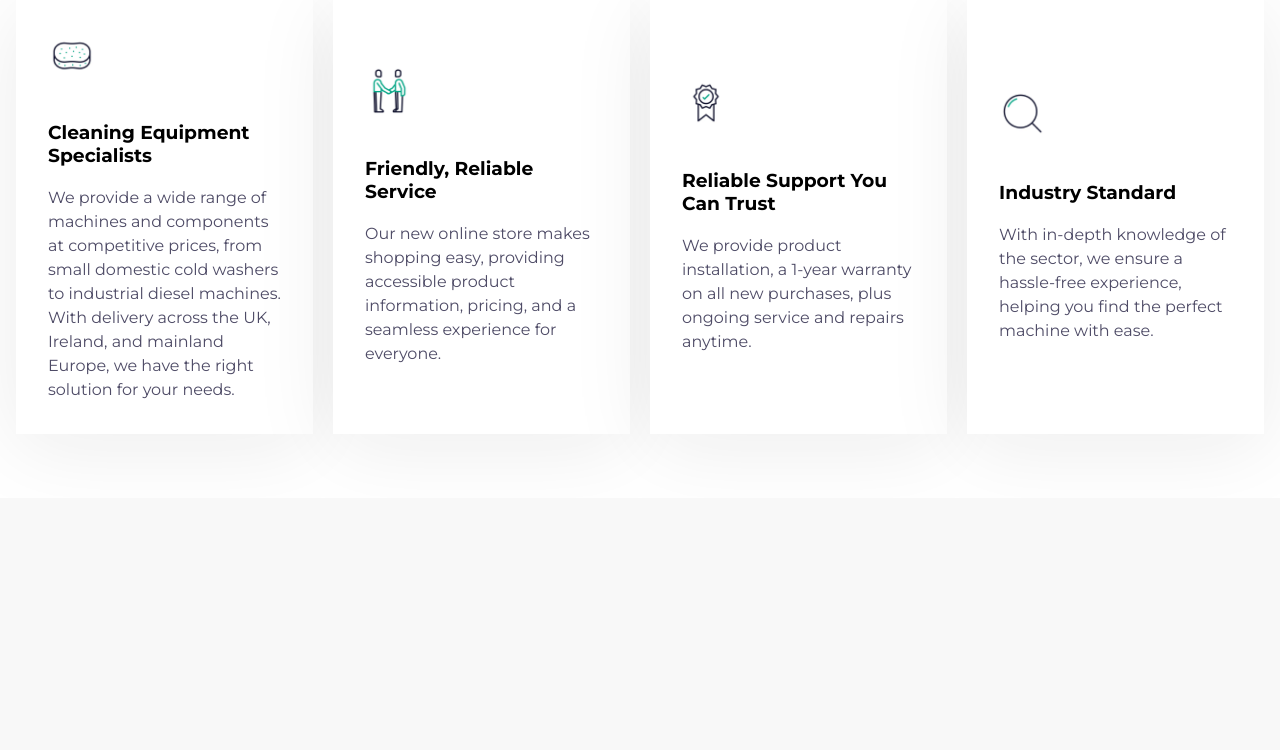
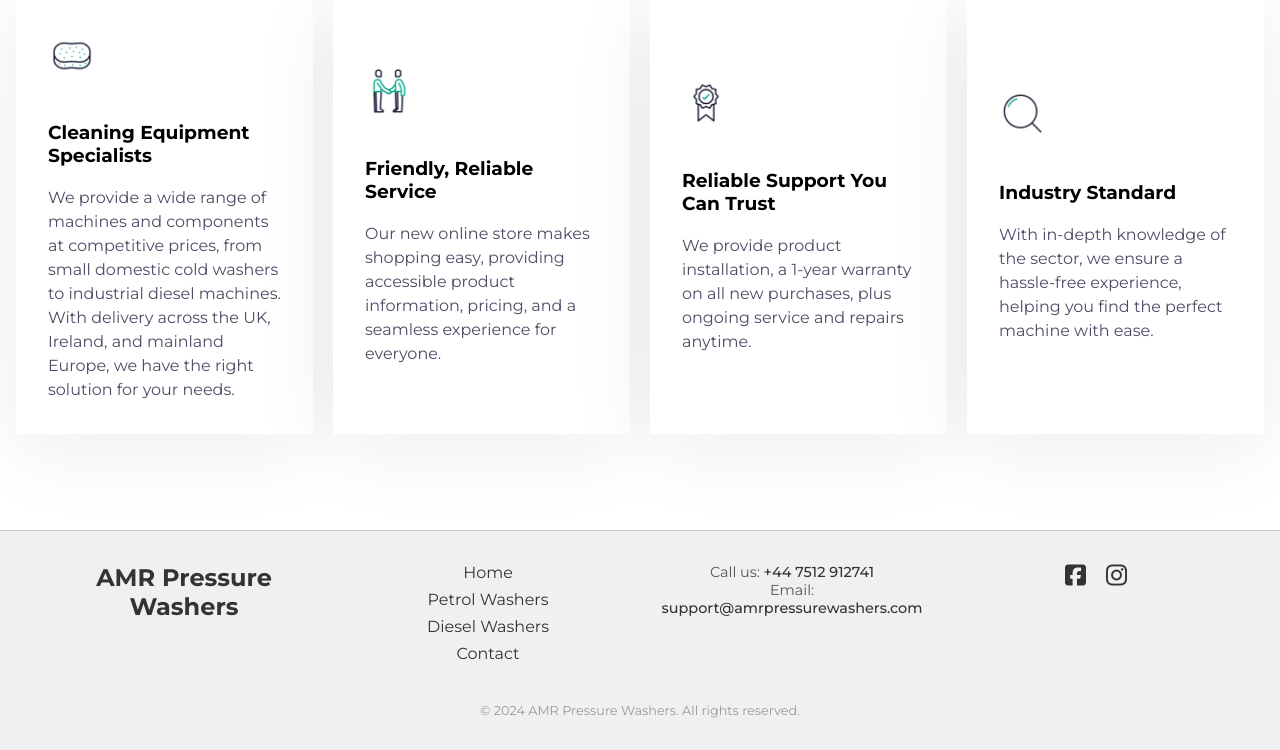
Before and after one commit to dairequinn07/AMR_Pressure_Washers, a Python web app: template templates/index.html in a window 1280 px wide. Shown: the part 1643-2393 px from the top of the page. Before the commit the page ends 2042 px from the top, so only its background shows below. Run offline with Jinja, Linux system fonts and the light colour scheme; the template is opened without the code that fills it, so the values that code supplies are empty; some libraries are stand-ins or nearby versions.

Commit message:
Adding footer

```diff
--- a/static/css/main.css
+++ b/static/css/main.css
@@ -24,6 +24,7 @@ body {
     padding: 0;
     font-family: 'Montserrat', sans-serif;
     color: black;
+    height: 100%;
 }
 body.product-page {
     background-color: #252525;
--- a/templates/base.html
+++ b/templates/base.html
@@ -229,5 +229,48 @@ height="0" width="0" style="display:none;visibility:hidden"></iframe></noscript>
 <!--    window.addEventListener('resize', adjustHeight);-->
 </script>
 {% endblock %}
+{% block footer %}
+<footer style="background-color: #F0F0F0; font-family: 'Montserrat', sans-serif; padding: 2rem 1rem; margin-top: 2rem; border-top: 1px solid #ccc;">
+  <div class="footer-container" style="max-width: 1200px; margin: 0 auto; display: flex; flex-wrap: wrap; justify-content: space-between; align-items: flex-start; text-align: center; gap: 1rem;">
+    <!-- Brand Section -->
+    <div class="footer-brand" style="flex: 1; min-width: 200px; margin-bottom: 1.5rem;">
+      <a href="{{ url_for('hello_world') }}" style="text-decoration: none; color: #333; font-weight: 700; font-size: 1.5rem;">
+        AMR Pressure Washers
+      </a>
+    </div>
+
+    <!-- Navigation Links -->
+    <div class="footer-links" style="flex: 1; min-width: 200px; margin-bottom: 1.5rem;">
+      <nav>
+        <ul style="list-style: none; padding: 0; margin: 0; display: flex; flex-direction: column; gap: 0.5rem; text-align: center;">
+          <li><a href="{{ url_for('hello_world') }}" style="text-decoration: none; color: #333;">Home</a></li>
+          <li><a href="{{ url_for('PetrolPowered') }}" style="text-decoration: none; color: #333;">Petrol Washers</a></li>
+          <li><a href="{{ url_for('DieselPowered') }}" style="text-decoration: none; color: #333;">Diesel Washers</a></li>
+          <li><a href="#" style="text-decoration: none; color: #333;">Contact</a></li>
+        </ul>
+      </nav>
+    </div>
+
+    <!-- Contact Information -->
+    <div class="footer-contact" style="flex: 1; min-width: 200px; margin-bottom: 1.5rem;">
+      <p style="margin: 0; font-size: 0.9rem; color: #555;">Call us: <a href="tel:+447512912741" style="text-decoration: none; color: #333; font-weight: 500;">+44 7512 912741</a></p>
+      <p style="margin: 0; font-size: 0.9rem; color: #555;">Email: <a href="mailto:support@amrpressurewashers.com" style="text-decoration: none; color: #333; font-weight: 500;">support@amrpressurewashers.com</a></p>
+    </div>
+
+    <!-- Social Icons -->
+    <div class="footer-social" style="flex: 1; min-width: 200px; margin-bottom: 1.5rem; text-align: center;">
+      <a href="#" style="margin-right: 1rem; text-decoration: none; color: #333;">
+        <i class="fab fa-facebook-square" style="font-size: 1.5rem;"></i>
+      </a>
+      <a href="#" style="text-decoration: none; color: #333;">
+        <i class="fab fa-instagram" style="font-size: 1.5rem;"></i>
+      </a>
+    </div>
+  </div>
+  <div style="text-align: center; font-size: 0.8rem; color: #999; margin-top: 1rem;">
+    © {{ current_year or "2024" }} AMR Pressure Washers. All rights reserved.
+  </div>
+</footer>
+{% endblock %}
 </body>
 </html>
--- a/templates/index.html
+++ b/templates/index.html
@@ -171,3 +171,6 @@
     </div>
 </section>
 {% endblock %}
+{% block footer %}
+{{ super () }}
+{% endblock %}
```
